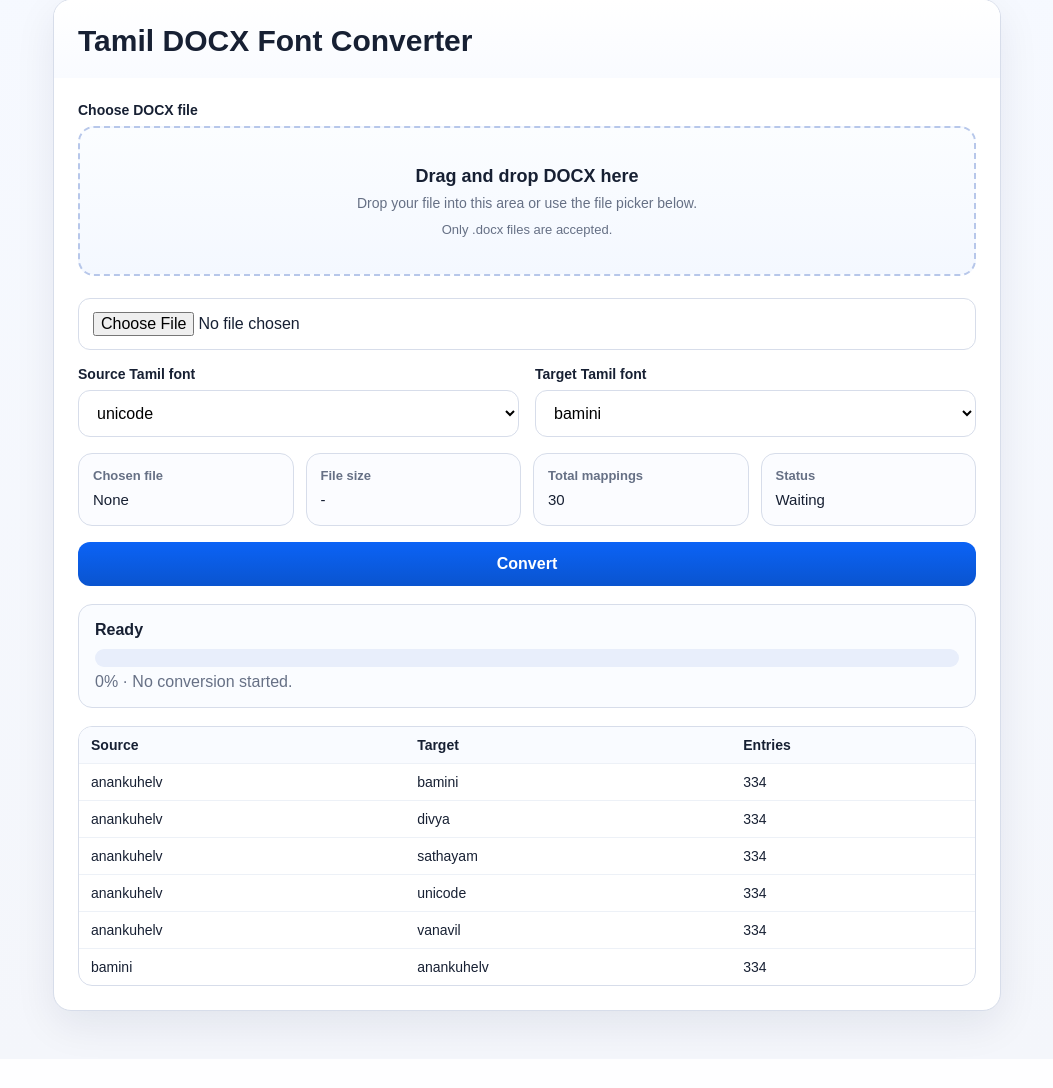
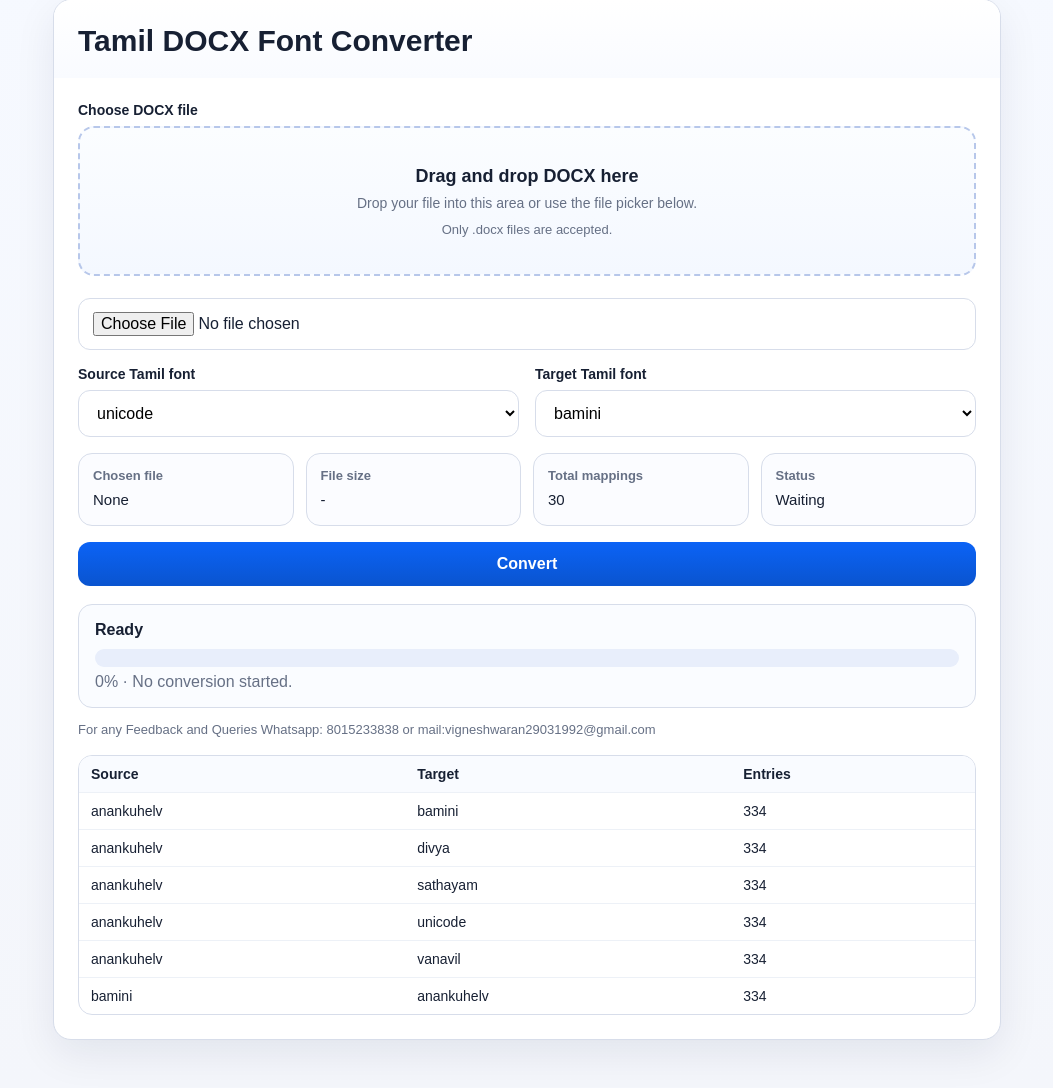
Before and after one commit to Vicky29031992/Docxtamilfontconverter, a Flask app: page / in a window 1280 px wide. Shown: the part 49-1137 px from the top of the page, without its empty margins (113-1166 px from the left). Before the commit the page ends 1095 px from the top, so only its background shows below. Run offline with Flask 3, Linux system fonts and the light colour scheme.

Commit message:
Update index.html

```diff
--- a/templates/index.html
+++ b/templates/index.html
@@ -218,6 +218,11 @@
     .filePicker{
       margin-top:14px;
     }
+    .feedbackLine{
+      margin-top:14px;
+      font-size:13px;
+      color:var(--muted);
+    }
     @media (max-width:760px){
       .grid,.meta{
         grid-template-columns:1fr;
@@ -306,6 +311,11 @@
           <div class="status" id="statusText">Ready</div>
           <div class="bar"><div class="fill" id="fill"></div></div>
           <div class="muted"><span id="percent">0%</span> · <span id="detail">No conversion started.</span></div>
+        </div>
+
+        <!-- Feedback line after the Ready block -->
+        <div class="feedbackLine">
+          For any Feedback and Queries Whatsapp: 8015233838 or mail:vigneshwaran29031992@gmail.com
         </div>
 
         <div class="pairList">
```
